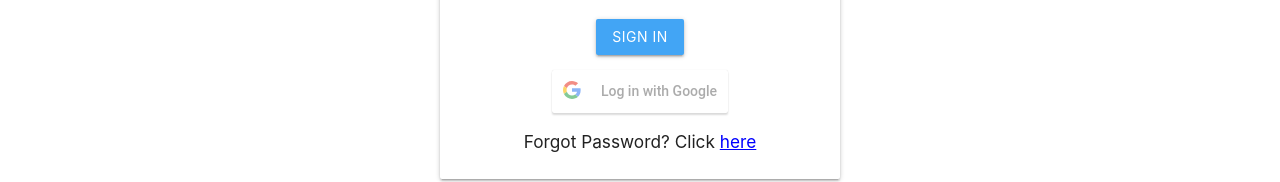
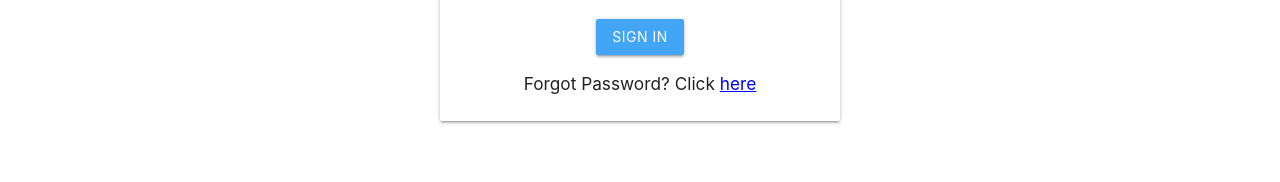
Before and after one commit to varunIIT/Instagram-Clone, a React (Create React App) app in the folder client/: page /sign-in in a window 1280 px wide. Shown: the part 342-524 px from the top of the page. Built offline with nearby package versions, Linux system fonts and the light colour scheme; no server answers; a web font is replaced by a local one.

Commit message:
google auth issue

```diff
--- a/client/src/components/screens/SignIn.js
+++ b/client/src/components/screens/SignIn.js
@@ -94,7 +94,7 @@ const SignIn = () => {
                     <label htmlFor="password">Password</label>
                 </div>
                 <button className="btn waves-effect waves-light  blue lighten-1" onClick={postData}>Sign In</button>
-                <div className="input-field">
+                {/* <div className="input-field">
                     <GoogleLogin
                         clientId={process.env.REACT_APP_GOOGLE_CLIENT_ID}
                         buttonText="Log in with Google"
@@ -102,7 +102,7 @@ const SignIn = () => {
                         onFailure={responseErrorGoogle}
                         cookiePolicy={'single_host_origin'}
                     />
-                </div>
+                </div> */}
 
                 <h6 style={{ marginTop: '20px' }}>
                     Forgot Password? Click <Link className="reset-pass-link" to="/reset-password">here</Link>
--- a/client/src/components/screens/SignUp.js
+++ b/client/src/components/screens/SignUp.js
@@ -92,7 +92,7 @@ const SignUp = () => {
                     <label htmlFor="password">Password</label>
                 </div>
                 <button className="btn waves-effect waves-light  blue lighten-1" onClick={postData}>Sign Up</button>
-                <div className="input-field">
+                {/* <div className="input-field">
                     <GoogleLogin
                         clientId={process.env.REACT_APP_GOOGLE_CLIENT_ID}
                         buttonText="Log in with Google"
@@ -100,7 +100,7 @@ const SignUp = () => {
                         onFailure={responseErrorGoogle}
                         cookiePolicy={'single_host_origin'}
                     />
-                </div>
+                </div> */}
 
             </div>
         </div>
```
